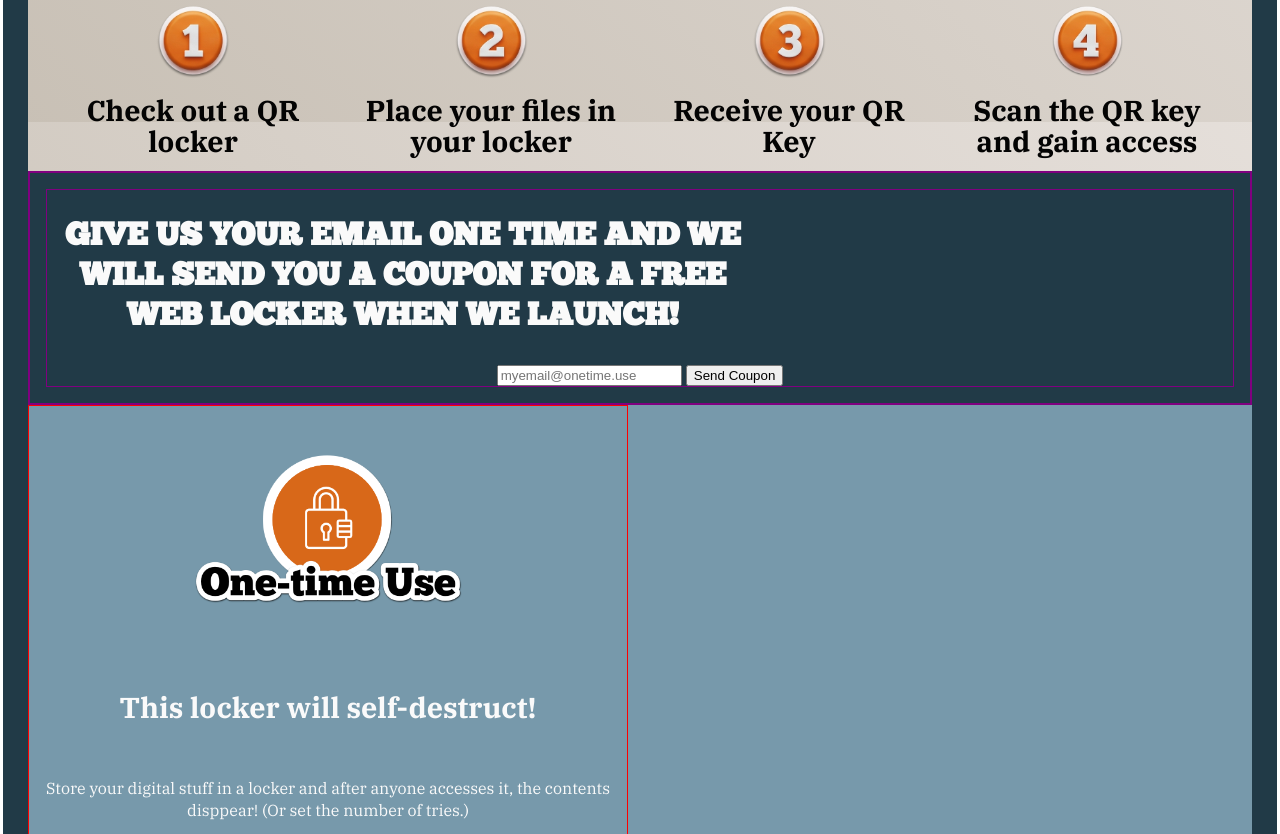
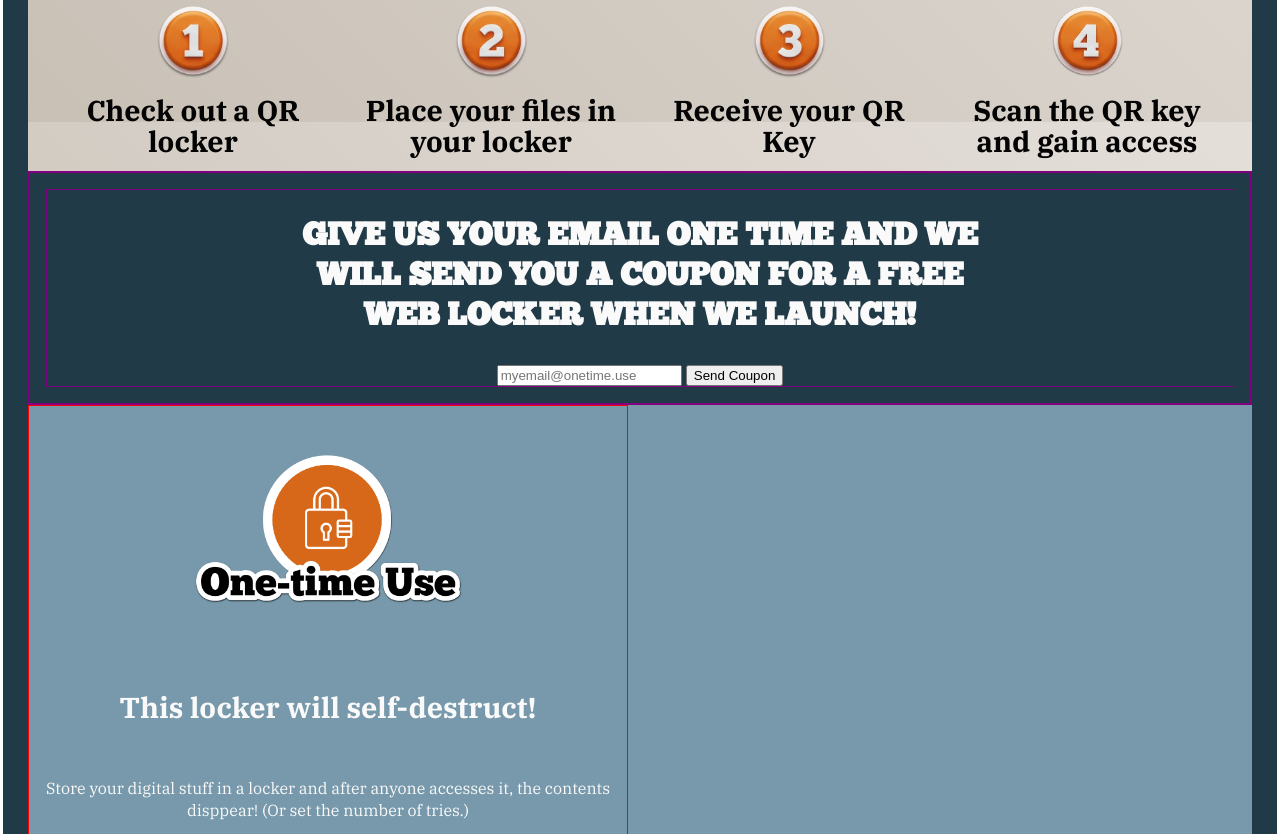
Before and after one commit to russellbits/loqrs-site, an Astro site: page / in a window 1280 px wide. Shown: the part 1503-2337 px from the top of the page. Built offline with nearby package versions, Linux system fonts and the light colour scheme; Astro itself is replaced by a stand-in of ours.

Commit message:
fix: repair invalid flex display on banner and widen mobile headline

```diff
--- a/src/styles/house.scss
+++ b/src/styles/house.scss
@@ -109,7 +109,7 @@ section {
 }
 
 section.banner {
-    display: flexbox;
+    display: flex;
     flex-direction: column;
     justify-content: center;
     align-items: center;
@@ -125,17 +125,21 @@ section.banner {
 }
 
 section.banner div.beta-cta {
-    display: flexbox;
+    display: flex;
     flex-direction: column;
     justify-content: center;
-    align-items: center;
+    // stretch, not center: a centered flex item shrinks to its content, which
+    // would make the form's width:100% resolve against a shrinking parent.
+    align-items: stretch;
     text-align: center;
+    width: 100%;
     border: 1px solid purple;
 }
 
 section.banner h2 {
     width: 60%;
     line-height: 2.5rem;
+    margin-inline: auto;
 }
 
 // A 5rem display face cannot fit a phone. The third banner's headline has a
@@ -146,6 +150,11 @@ section.banner h2 {
     h1 {
         font-size: 2.5rem;
         overflow-wrap: break-word;
+    }
+
+    // A 60%-wide headline is cramped on a phone.
+    section.banner h2 {
+        width: 100%;
     }
 }
 
```
